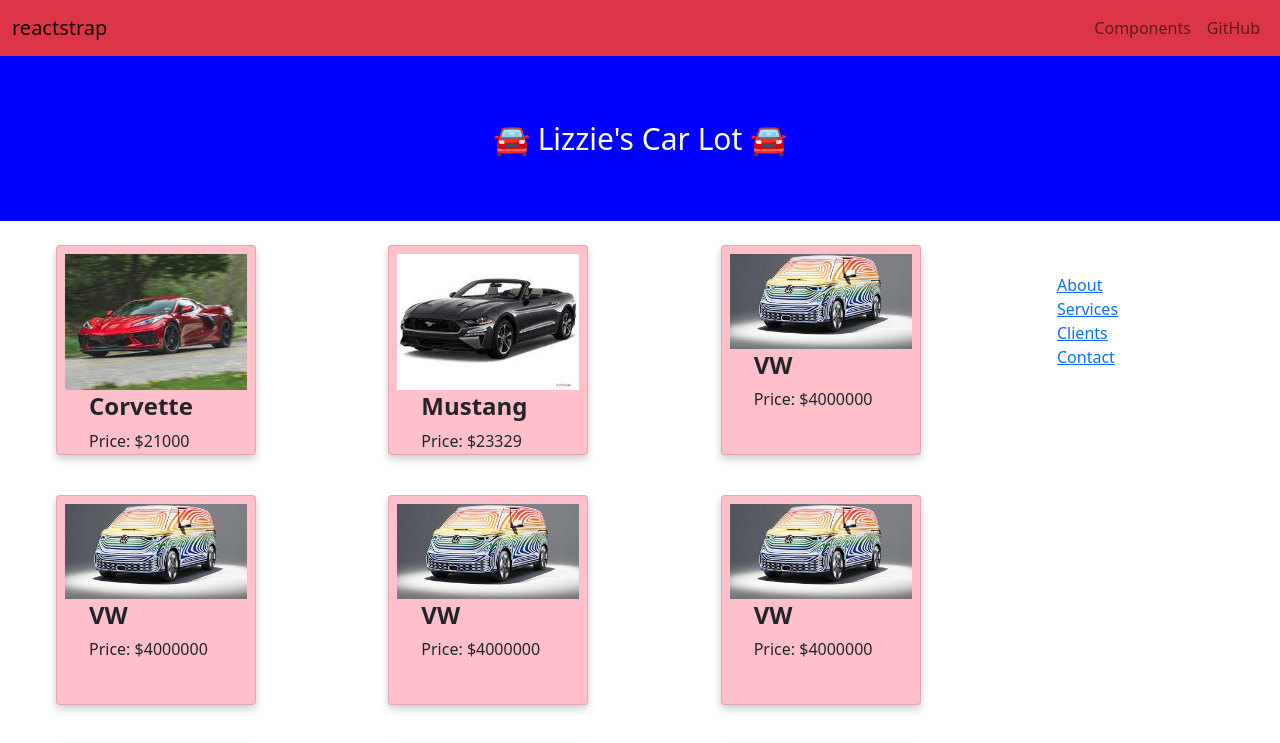
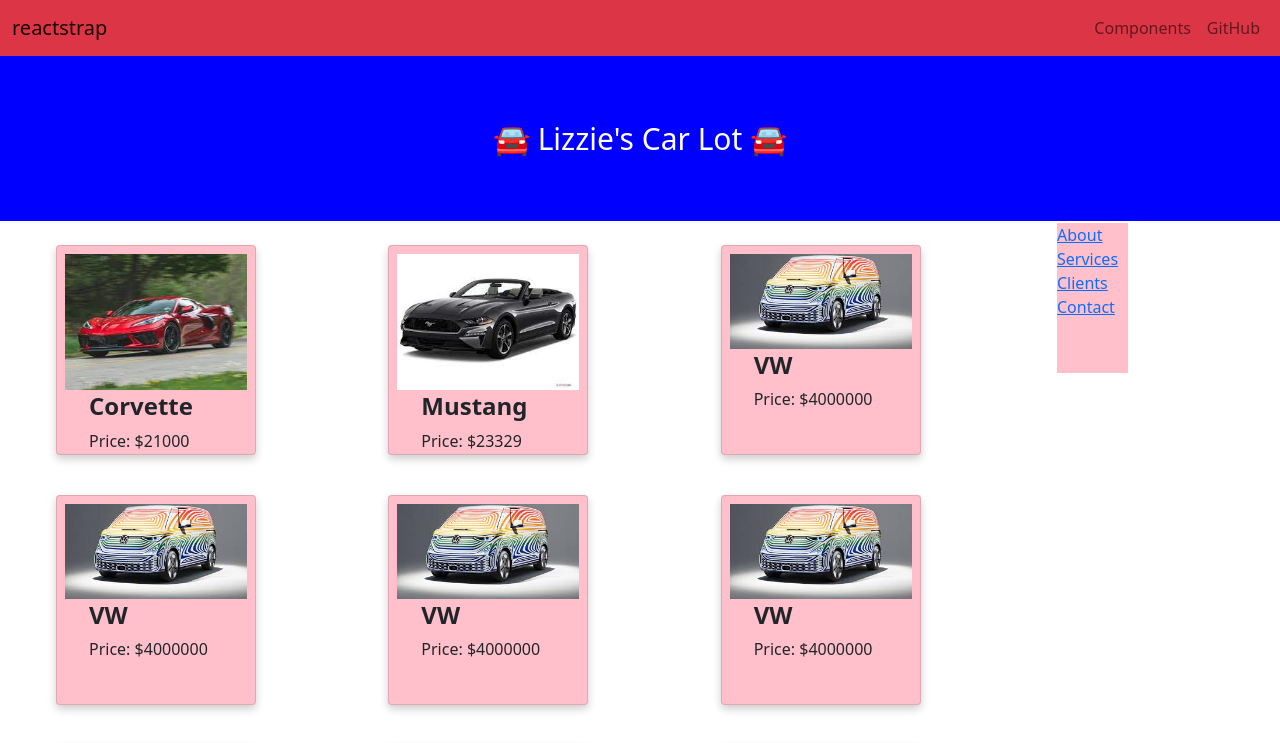
Before and after one commit to Stand59/Carlot, a React (Create React App) app: page / in a window 1280 px wide. Shown: the top 743 px of the page. Built offline with nearby package versions, Linux system fonts and the light colour scheme.

Commit message:
pink sidenavbar. But I can't seem to make the navbar wider and I can't yet figure out how to get the margin on right side of container to be 0

```diff
--- a/src/App.css
+++ b/src/App.css
@@ -56,11 +56,17 @@
   width: 0;
   position: relative;
   top: 50px;
-  background-color: black !important;
 }
 
 .this {
   margin-left: 0 !important;
+  margin-right: 0 !important;
+}
+
+.pink {
+  height: 150px;
+  background-color: pink !important;
+  top: 40px;
 }
 
 height: 100%;
--- a/src/components/Main.js
+++ b/src/components/Main.js
@@ -12,7 +12,7 @@
                         <CarInfo/>
                     </Col>
                     <Col>
-                        <SideNav/>
+                        <SideNav />
                     </Col>
                 </Row>
             </Container>
--- a/src/components/SideNav.js
+++ b/src/components/SideNav.js
@@ -3,7 +3,8 @@
 
 const SideNav = () => {
     return(
-        <div className='sidenav'>
+        <body className="pink">
+            <div >
                 <a href="#">About</a>
                 <br></br>
                 <a href="#">Services</a>
@@ -12,6 +13,7 @@
                 <br></br>
                 <a href="#">Contact</a>
             </div>
+        </body>
     );
 };
 
```
Lines whose indentation alone changed are shown as unchanged.
